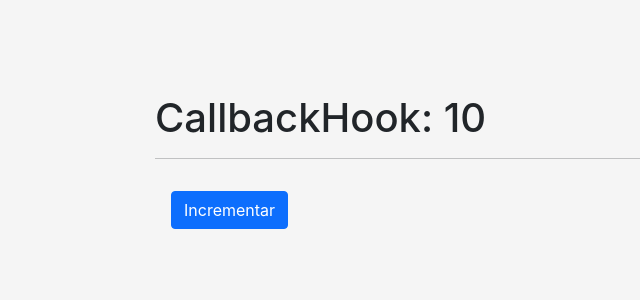
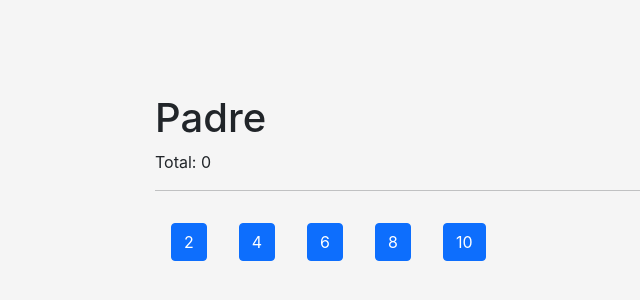
Before and after one commit to danielmateu/custom-hooks-revisited, a React (Vite) app: page / in a window 1280 px wide. Shown: the part 66-366 px from the top of the page, without its empty margins (5-645 px from the left). Built offline with nearby package versions, Linux system fonts and the light colour scheme.

Commit message:
Tarea memorize

```diff
--- /dev/null
+++ b/src/07-tarea-memo/Hijo.jsx
@@ -0,0 +1,16 @@
+import React, { memo } from 'react'
+
+export const Hijo = memo(({ numero, incrementar }) => {
+
+
+    console.log('  Me volví a generar :(  ');
+
+    return (
+        <button
+            className="btn btn-primary mr-3"
+            onClick={ () => incrementar( numero ) }
+        >
+            { numero }
+        </button>
+    )
+})
--- /dev/null
+++ b/src/07-tarea-memo/Padre.jsx
@@ -0,0 +1,34 @@
+import React, { useCallback, useMemo } from 'react'
+import { Hijo } from './Hijo'
+import { useState } from 'react';
+
+export const Padre = () => {
+
+    const numeros = [2, 4, 6, 8, 10];
+    const [valor, setValor] = useState(0);
+
+    const incrementar =useCallback((num) => {
+        setValor((oldValue) => oldValue + num)
+    },
+        [])
+
+    return (
+        <div>
+            <h1>Padre</h1>
+            <p> Total: {valor} </p>
+
+            <hr />
+
+            {
+                numeros.map(n => (
+                    <Hijo
+                        key={n}
+                        numero={n}
+                        incrementar={incrementar}
+                    />
+                ))
+            }
+            {/* <Hijo /> */}
+        </div>
+    )
+}
--- a/src/main.jsx
+++ b/src/main.jsx
@@ -10,6 +10,7 @@
 import { CallbackHook } from './06-memos/CallbackHook'
 import { MemoHook } from './06-memos/MemoHook'
 import { Memorize } from './06-memos/Memorize'
+import { Padre } from './07-tarea-memo/Padre'
 import { HooksApp } from './HooksApp'
 import './index.css'
 
@@ -26,6 +27,7 @@
     // <Layout/>
     // <Memorize/>
     // <MemoHook/>
-    <CallbackHook/>
+    // <CallbackHook/>
+    <Padre/>
 
 )
```
